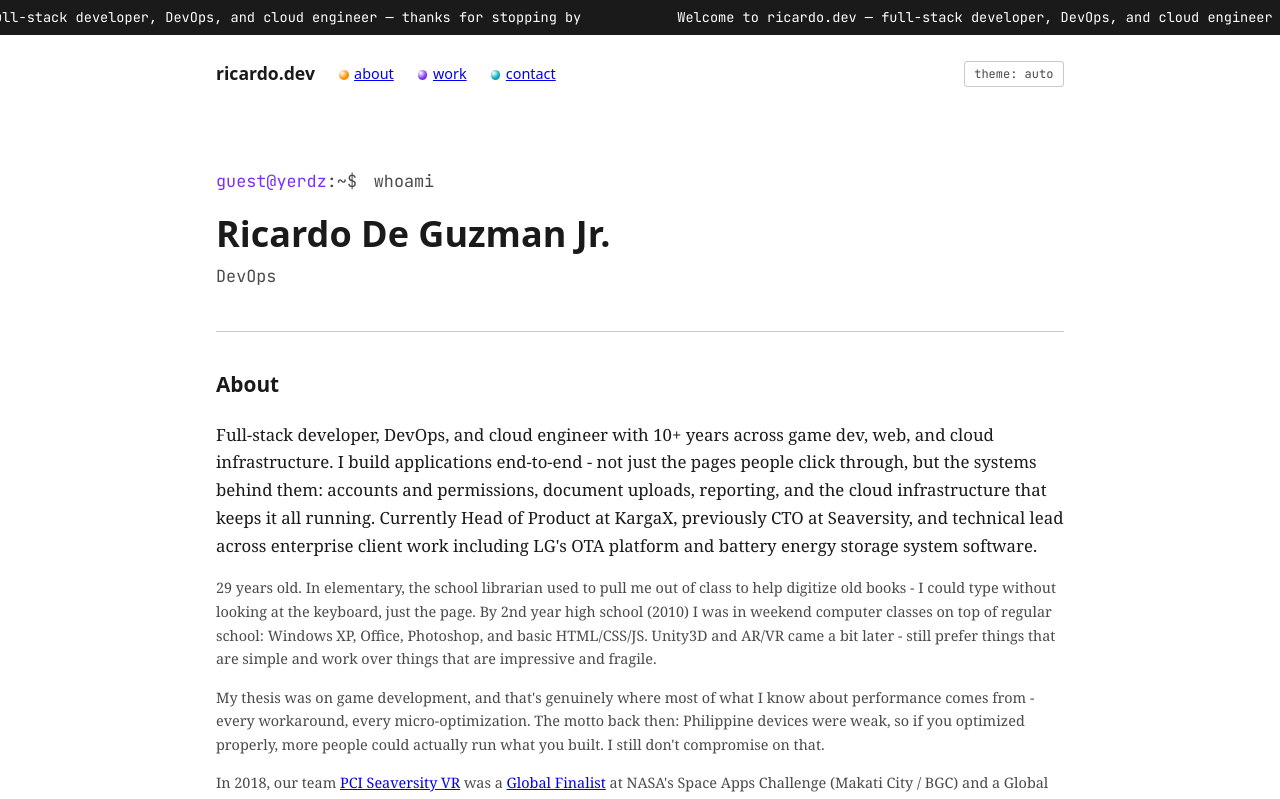
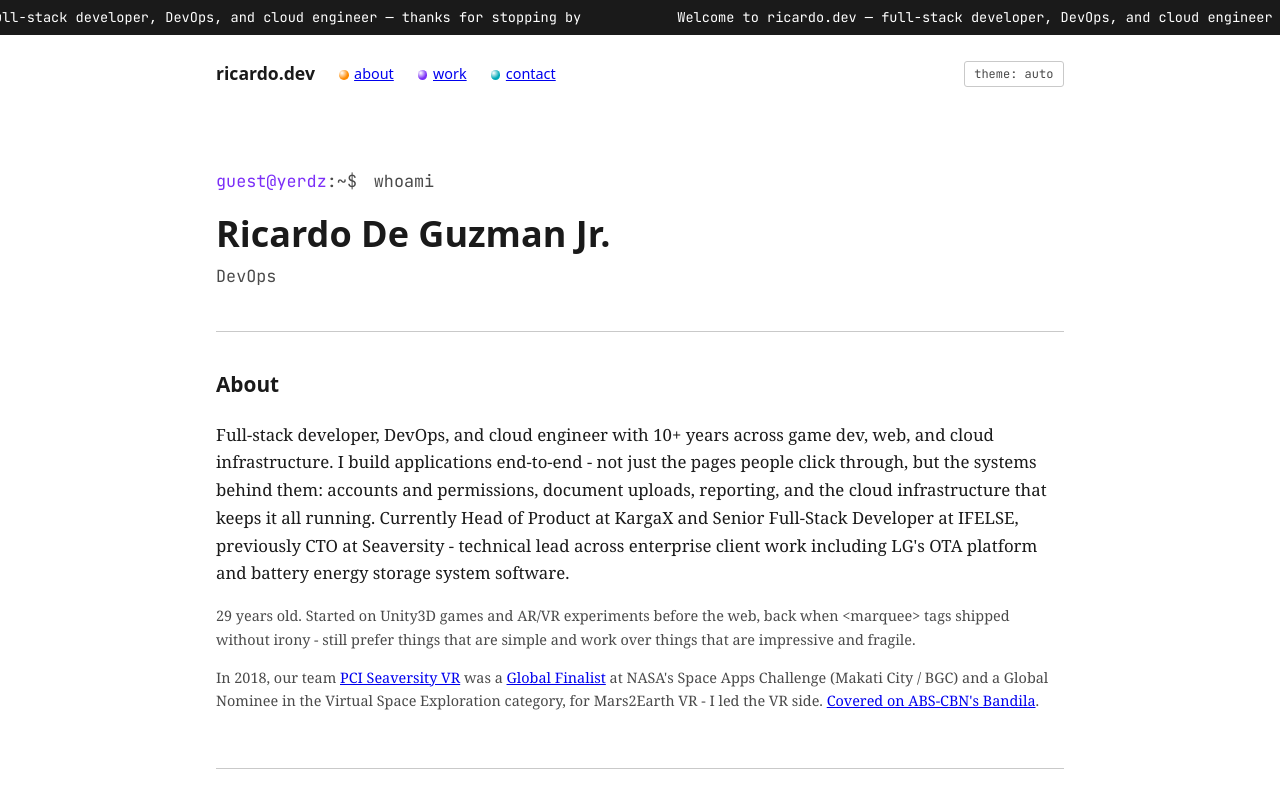
Before and after one commit to ric-dg/portfolio, a SvelteKit app: page / in a window 1280 px wide. Shown: the top 799 px of the page. Built offline with nearby package versions, Linux system fonts and the light colour scheme.

Commit message:
Trim About back down, fix concurrent KargaX + IFELSE roles
Reverted the childhood/thesis backstory paragraphs - added more than
was asked for. Kept the NASA achievement. Fixed the professional
summary: KargaX and IFELSE are both current roles, not past ones.

```diff
--- a/src/routes/+page.svelte
+++ b/src/routes/+page.svelte
@@ -116,22 +116,14 @@
 		Full-stack developer, DevOps, and cloud engineer with 10+ years across game dev, web, and cloud
 		infrastructure. I build applications end-to-end - not just the pages people click through, but
 		the systems behind them: accounts and permissions, document uploads, reporting, and the cloud
-		infrastructure that keeps it all running. Currently Head of Product at KargaX, previously CTO at
-		Seaversity, and technical lead across enterprise client work including LG's OTA platform and
-		battery energy storage system software.
+		infrastructure that keeps it all running. Currently Head of Product at KargaX and Senior
+		Full-Stack Developer at IFELSE, previously CTO at Seaversity - technical lead across enterprise
+		client work including LG's OTA platform and battery energy storage system software.
 	</p>
 	<p class="dim">
-		29 years old. In elementary, the school librarian used to pull me out of class to help digitize
-		old books - I could type without looking at the keyboard, just the page. By 2nd year high school
-		(2010) I was in weekend computer classes on top of regular school: Windows XP, Office,
-		Photoshop, and basic HTML/CSS/JS. Unity3D and AR/VR came a bit later - still prefer things that
-		are simple and work over things that are impressive and fragile.
-	</p>
-	<p class="dim">
-		My thesis was on game development, and that's genuinely where most of what I know about
-		performance comes from - every workaround, every micro-optimization. The motto back then:
-		Philippine devices were weak, so if you optimized properly, more people could actually run what
-		you built. I still don't compromise on that.
+		29 years old. Started on Unity3D games and AR/VR experiments before the web, back when
+		&lt;marquee&gt; tags shipped without irony - still prefer things that are simple and work over
+		things that are impressive and fragile.
 	</p>
 	<p class="dim">
 		In 2018, our team
```
